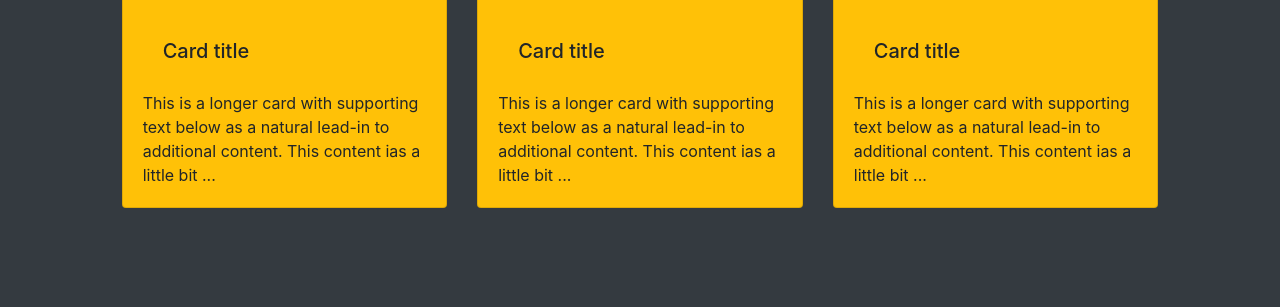
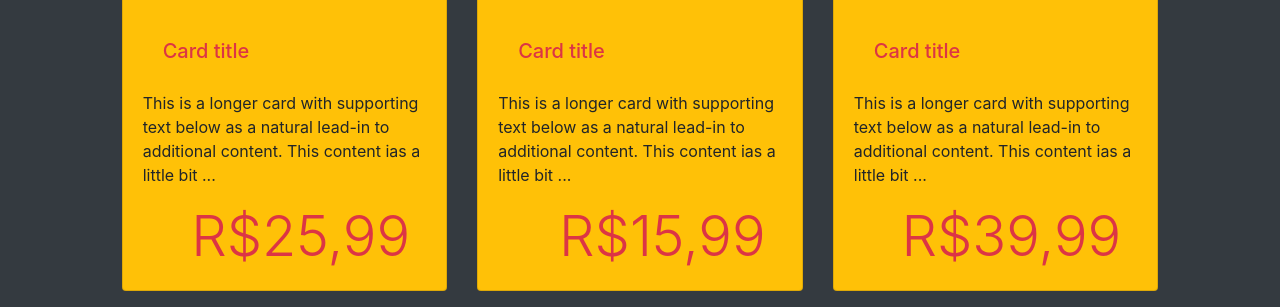
Before and after one commit to TayDias/App_PyBurguer_-_Django_Python, a Django app: page / in a window 1280 px wide. Shown: the part 842-1149 px from the top of the page. Before the commit the page ends 1050 px from the top, so only its background shows below. Run offline with Django 4.2, Linux system fonts and the light colour scheme; some libraries are stand-ins or nearby versions.

Commit message:
update layout

```diff
--- a/burguer/templates/fragments/banner.html
+++ b/burguer/templates/fragments/banner.html
@@ -16,7 +16,7 @@
 
         </div>
         <div class="col-md-6">
-            <img src="{% static 'burguer/burguer_slide2.jpg' %}" class="img-fluid">
+            <img src="{% static 'burguer/burguer_slide2.jpg' %}" class="img-fluid" alt="hamburguer_banner">
         </div>
     </div>
 </div>
--- a/burguer/templates/fragments/content.html
+++ b/burguer/templates/fragments/content.html
@@ -17,34 +17,37 @@
         <div class="row row-cols-1 row-cols-md-3 g-4">
             <div class="col">
                 <div class="card bg-warning">
-                    <img src="{% static 'burguer/burguer_slide2.jpg' %}" class="card-img-top" alt="">
+                    <img src="{% static 'burguer/burguer_slide2.jpg' %}" class="card-img-top" alt="hamburguer-0">
                     <div class="card-body">
-                        <h5 class="card-body">Card title</h5>
+                        <h5 class="card-body text-danger">Card title</h5>
                         <p class="card-text"
                             >This is a longer card with supporting text below as a natural lead-in to additional content. This content ias a little bit ...
                         </p>
+                        <div class="span display-4 d-flex justify-content-end mx-3 text-danger">R$25,99</div>
                     </div>
                 </div>
             </div>
             <div class="col">
                 <div class="card bg-warning">
-                    <img src="{% static 'burguer/burguer_slide2.jpg' %}" class="card-img-top" alt="">
+                    <img src="{% static 'burguer/burguer_slide2.jpg' %}" class="card-img-top" alt="hamburguer-1">
                     <div class="card-body">
-                        <h5 class="card-body">Card title</h5>
+                        <h5 class="card-body text-danger">Card title</h5>
                         <p class="card-text"
                             >This is a longer card with supporting text below as a natural lead-in to additional content. This content ias a little bit ...
                         </p>
+                        <div class="span display-4 d-flex justify-content-end mx-3 text-danger">R$15,99</div>
                     </div>
                 </div>
             </div>
             <div class="col">
                 <div class="card bg-warning">
-                    <img src="{% static 'burguer/burguer_slide2.jpg' %}" class="card-img-top" alt="">
+                    <img src="{% static 'burguer/burguer_slide2.jpg' %}" class="card-img-top" alt="hamburguer-2">
                     <div class="card-body">
-                        <h5 class="card-body">Card title</h5>
+                        <h5 class="card-body text-danger">Card title</h5>
                         <p class="card-text"
                             >This is a longer card with supporting text below as a natural lead-in to additional content. This content ias a little bit ...
                         </p>
+                        <div class="span display-4 d-flex justify-content-end mx-3 text-danger">R$39,99</div>
                     </div>
                 </div>
             </div>
```
